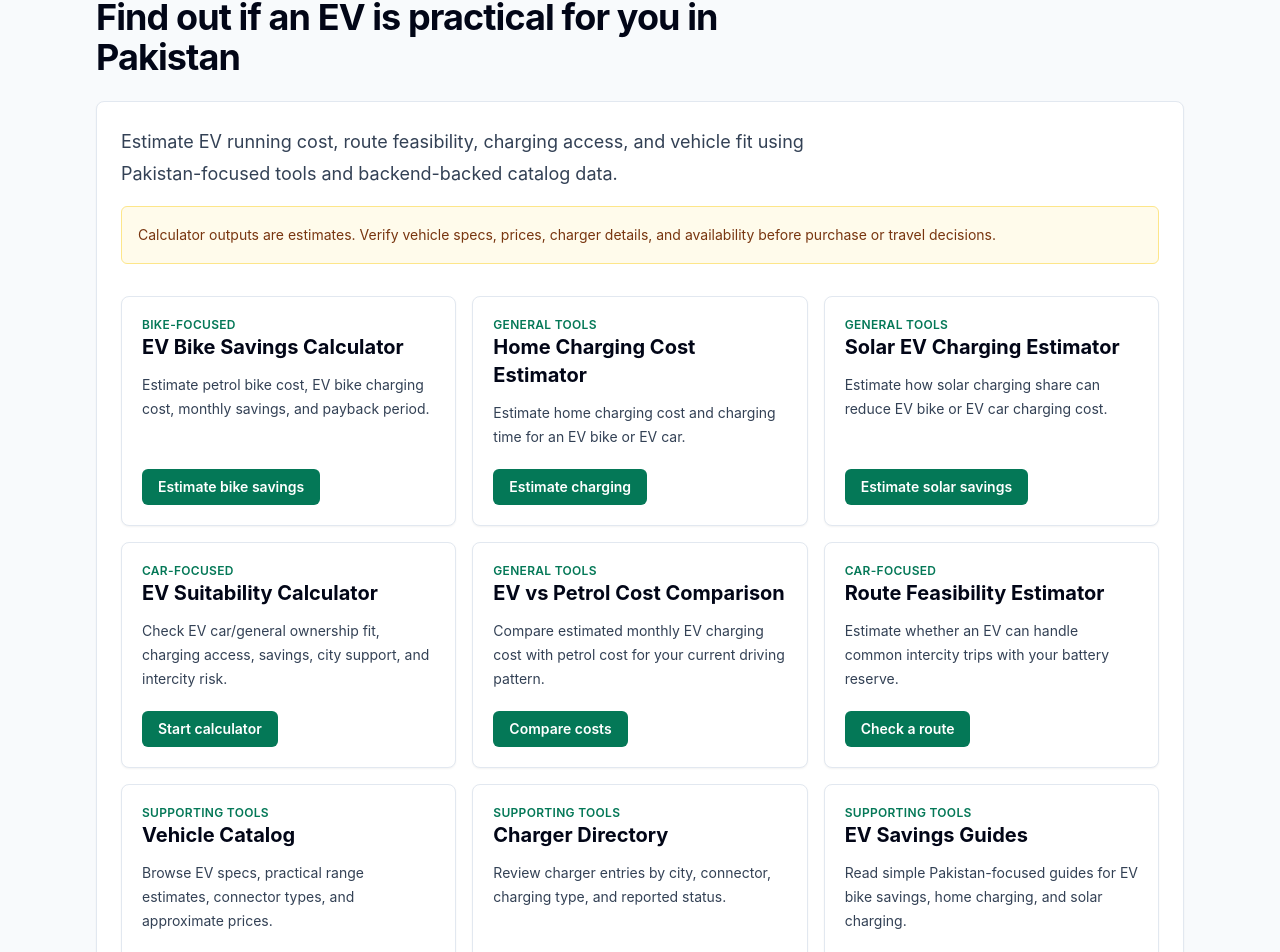
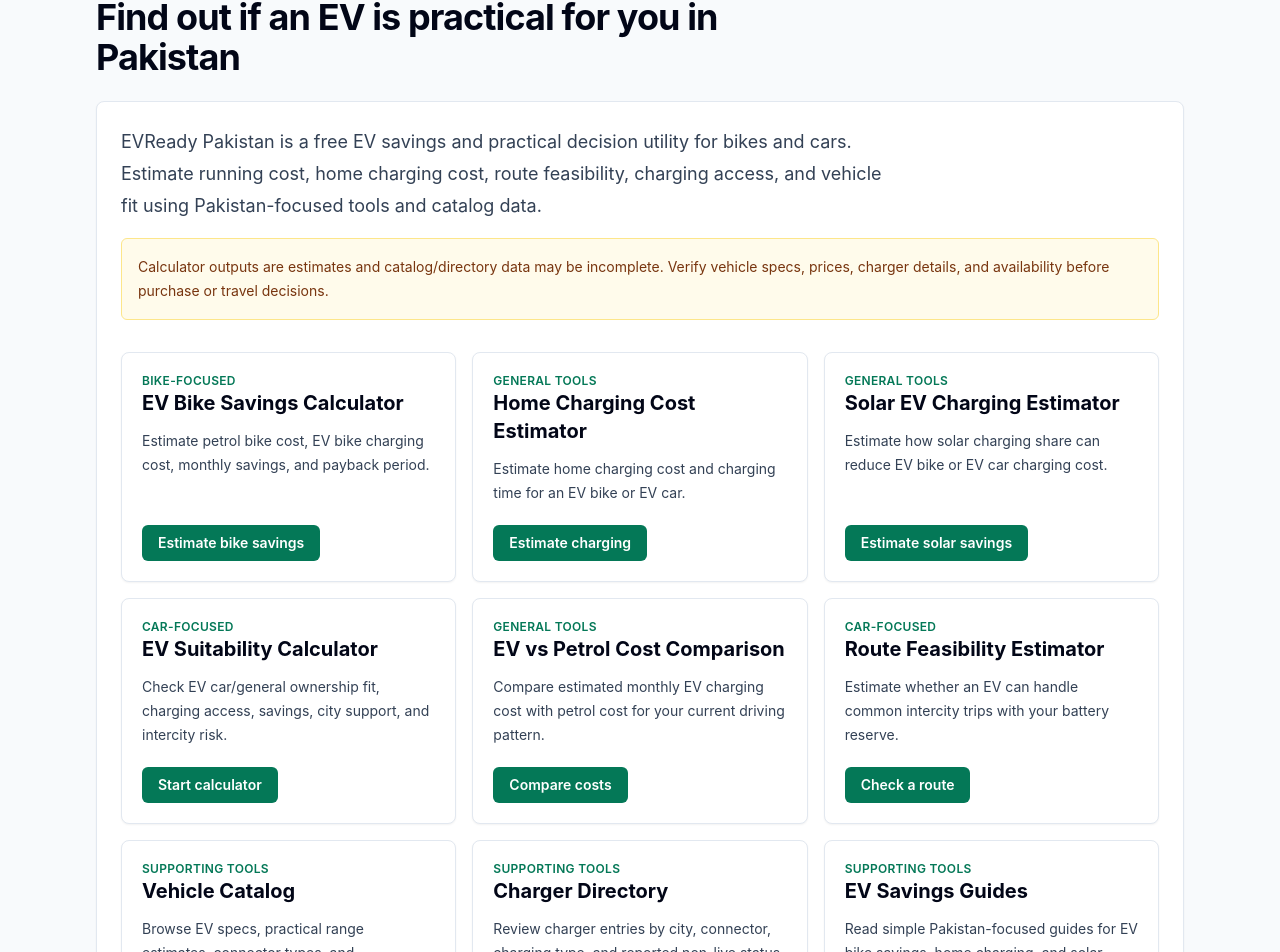
Before and after one commit to iamalimaybe/ev_ready_front, a React (Vite) app: page / in a window 1280 px wide. Shown: the part 180-1132 px from the top of the page. Built offline with nearby package versions, Linux system fonts and the light colour scheme; no server answers.

Commit message:
Polish frontend trust and verification wording

```diff
--- a/src/pages/ChargerDirectory.tsx
+++ b/src/pages/ChargerDirectory.tsx
@@ -70,10 +70,10 @@
 const statusOptions: ChargerStatus[] = ['OPERATIONAL', 'LIMITED', 'COMING_SOON', 'UNKNOWN'];
 
 const verificationStatusLabels: Record<ChargerVerificationStatus, string> = {
-  OFFICIAL: 'Official source',
-  DEALER_CONFIRMED: 'Dealer confirmed',
-  USER_REPORTED: 'User reported',
-  UNVERIFIED: 'Unverified',
+  OFFICIAL: 'Operator source-backed',
+  DEALER_CONFIRMED: 'Provider source-backed',
+  USER_REPORTED: 'User reported source',
+  UNVERIFIED: 'Source not confirmed',
 };
 
 const verificationStatusClasses: Record<ChargerVerificationStatus, string> = {
@@ -304,8 +304,9 @@
     <PageShell eyebrow="Directory" title="Charger Directory">
       <div className="space-y-6">
         <div className="rounded-md border border-amber-200 bg-amber-50 p-4 text-sm leading-6 text-amber-900">
-          Charger details can change and status is not guaranteed live. Verify location, connector,
-          pricing, and availability before travelling.
+          Charger details can change and reported status is not live availability. Source-confidence
+          labels describe the data source, not a physical EVReady audit. Verify location, connector
+          support, pricing, access, and availability before travelling.
         </div>
 
         <div className="grid gap-4 md:grid-cols-2 lg:grid-cols-4">
@@ -374,7 +375,7 @@
           </label>
 
           <label className="text-sm font-medium text-slate-800">
-            Status
+            Reported status
             <select
               className={selectInputClass}
               value={filters.status}
@@ -493,7 +494,7 @@
         <SpecRow label="Charger / connector type" value={getChargerTypeName(charger, chargerTypes)} />
         <SpecRow label="Charging type" value={formatChargingTypeLabel(charger.chargingType)} />
         <SpecRow label="Power" value={formatPower(charger.powerKw)} />
-        {sourceCheckedDate ? <SpecRow label="Last verified" value={sourceCheckedDate} /> : null}
+        {sourceCheckedDate ? <SpecRow label="Source checked" value={sourceCheckedDate} /> : null}
       </div>
 
       {noteLines.length > 0 ? (
--- a/src/pages/Home.tsx
+++ b/src/pages/Home.tsx
@@ -62,7 +62,7 @@
     category: 'Supporting tools',
     title: 'Charger Directory',
     description:
-      'Review charger entries by city, connector, charging type, and reported status.',
+      'Review charger entries by city, connector, charging type, and reported non-live status.',
     to: '/chargers',
     action: 'View chargers',
   },
@@ -77,7 +77,7 @@
 ];
 
 const usageSteps = [
-  'Start with Suitability Calculator.',
+  'Start with bike savings or car suitability based on what you want to buy.',
   'Compare monthly EV vs petrol cost.',
   'Check route feasibility for intercity use.',
   'Review vehicle and charger details, then verify before purchase or travel.',
@@ -85,16 +85,21 @@
 
 export default function Home() {
   return (
-    <PageShell eyebrow="EVReady Pakistan MVP" title="Find out if an EV is practical for you in Pakistan">
+    <PageShell
+      eyebrow="Free Pakistan EV utility"
+      title="Find out if an EV is practical for you in Pakistan"
+    >
       <div className="space-y-8">
         <div className="space-y-4">
           <p className="max-w-3xl text-lg leading-8 text-slate-700">
-            Estimate EV running cost, route feasibility, charging access, and vehicle fit using
-            Pakistan-focused tools and backend-backed catalog data.
+            EVReady Pakistan is a free EV savings and practical decision utility for bikes and
+            cars. Estimate running cost, home charging cost, route feasibility, charging access,
+            and vehicle fit using Pakistan-focused tools and catalog data.
           </p>
           <div className="rounded-md border border-amber-200 bg-amber-50 p-4 text-sm leading-6 text-amber-900">
-            Calculator outputs are estimates. Verify vehicle specs, prices, charger details, and
-            availability before purchase or travel decisions.
+            Calculator outputs are estimates and catalog/directory data may be incomplete. Verify
+            vehicle specs, prices, charger details, and availability before purchase or travel
+            decisions.
           </div>
         </div>
 
--- a/src/pages/LeadCapturePlaceholder.tsx
+++ b/src/pages/LeadCapturePlaceholder.tsx
@@ -102,7 +102,7 @@
       });
 
       setSuccessMessage(
-        response.message || 'Thanks. Your request has been received and the team can follow up.',
+        response.message || 'Thanks. Your request has been received.',
       );
       setFormValues(initialFormValues);
     } catch (error) {
@@ -123,8 +123,8 @@
     <PageShell eyebrow="Get Help" title="Get EV Help">
       <div className="space-y-6">
         <p className="max-w-3xl text-base leading-7 text-slate-700">
-          Share what kind of EV help you need. EVReady Pakistan can use this request to connect you
-          with practical guidance for EV buying, charging, solar setup, or electrical work.
+          Share what kind of EV help you need. EVReady Pakistan may use this request to understand
+          your EV buying, charging, solar setup, or electrical work question.
         </p>
 
         <div className="rounded-md border border-amber-200 bg-amber-50 p-4 text-sm leading-6 text-amber-900">
--- a/src/pages/VehicleCatalog.tsx
+++ b/src/pages/VehicleCatalog.tsx
@@ -108,10 +108,10 @@
 };
 
 const verificationStatusLabels: Record<VehicleVerificationStatus, string> = {
-  OFFICIAL: 'Official source',
-  DEALER_CONFIRMED: 'Dealer confirmed',
-  USER_REPORTED: 'User reported',
-  UNVERIFIED: 'Unverified',
+  OFFICIAL: 'Official source-backed',
+  DEALER_CONFIRMED: 'Dealer source-backed',
+  USER_REPORTED: 'User reported source',
+  UNVERIFIED: 'Source not confirmed',
 };
 
 const verificationStatusClasses: Record<VehicleVerificationStatus, string> = {
@@ -377,8 +377,9 @@
             and final price from the manufacturer or dealer before a purchase decision.
           </p>
           <p className="mt-2">
-            Verification labels show the source confidence of catalog data. Always confirm final
-            price, specs, and availability before purchase.
+            Source-confidence labels describe where the catalog information appears to come from;
+            they do not mean EVReady has physically audited each vehicle. Always confirm final
+            price, specs, dealer details, and availability before purchase.
           </p>
         </div>
 
```
Also changed, not shown: 2 other files (tests, documents, lock files or other folders).
